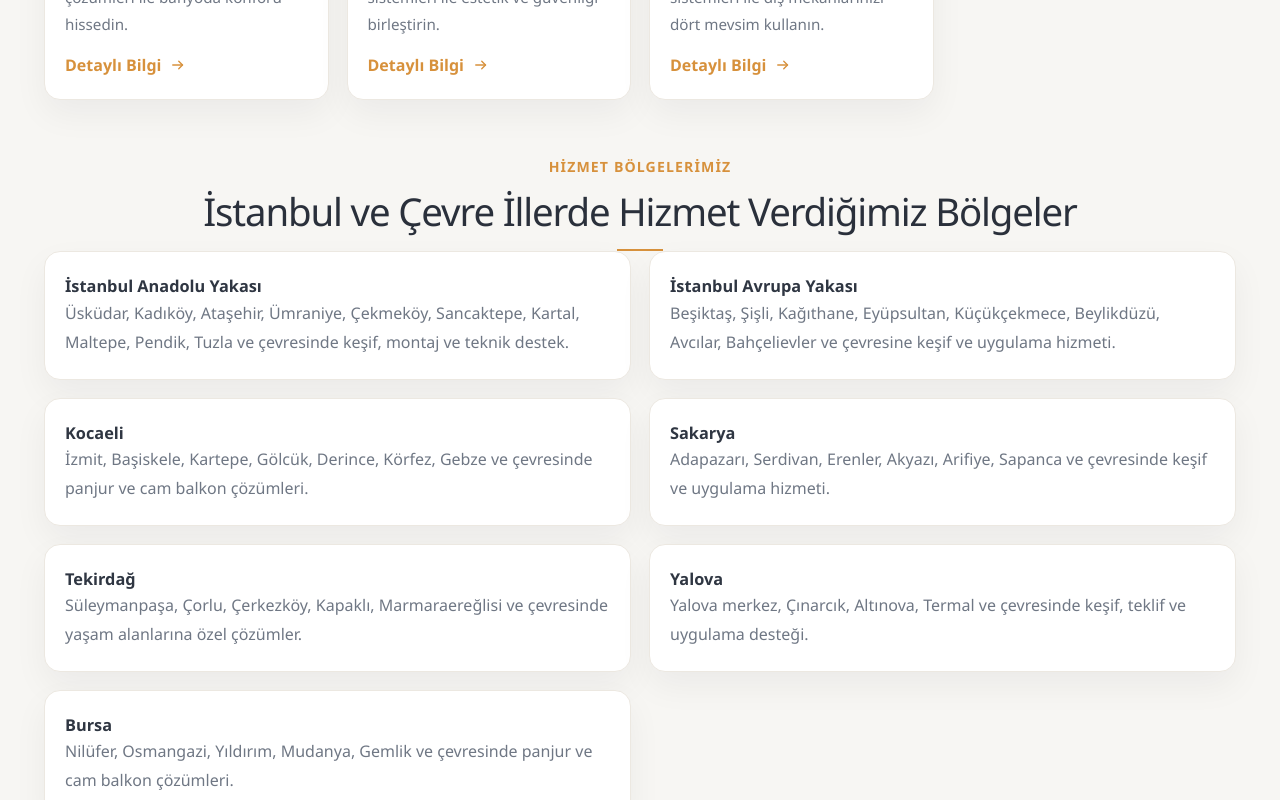
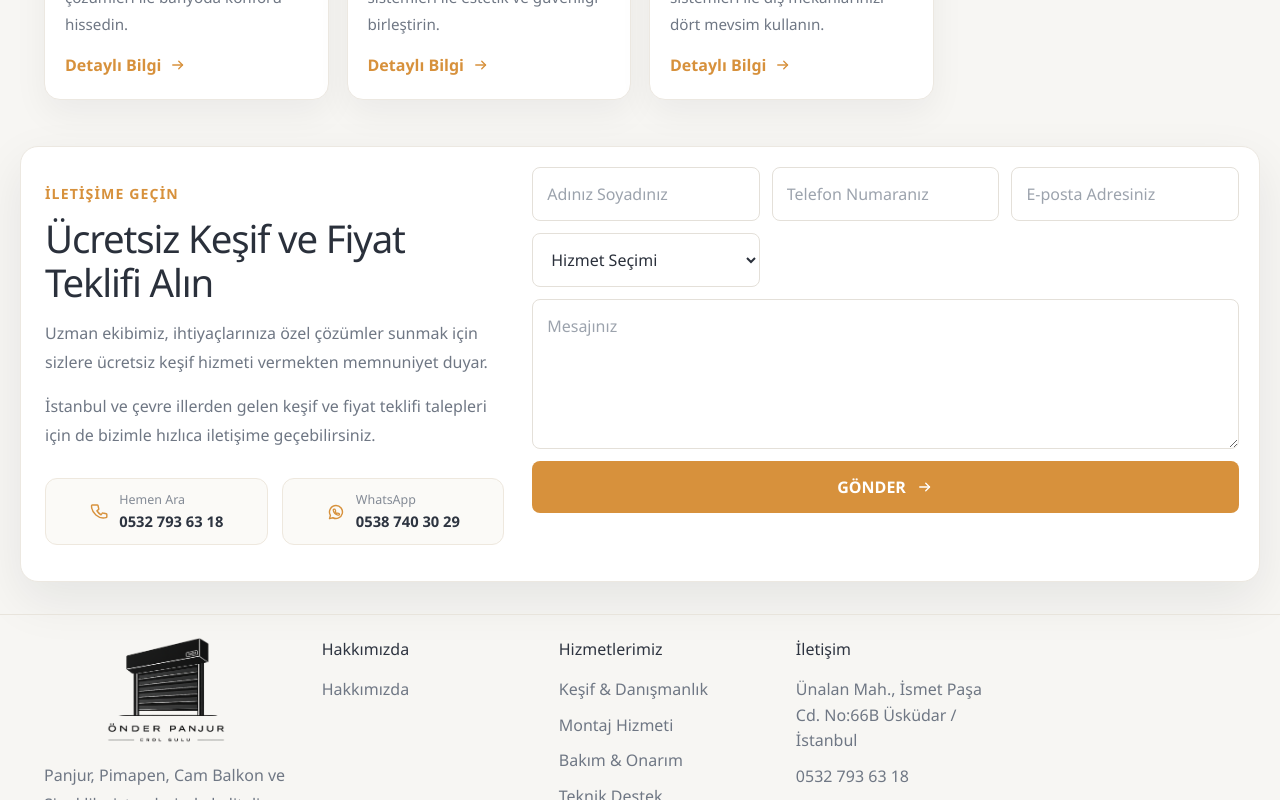
Before and after one commit to huseyiincavus/onder-panjur, a Next.js app: page / in a window 1280 px wide. Shown: the part 2540-3340 px from the top of the page. Built offline with nearby package versions, Linux system fonts and the light colour scheme.

Commit message:
hizmet bolgeleri kalkt

```diff
--- a/app/page.tsx
+++ b/app/page.tsx
@@ -12,7 +12,6 @@ import logoImage from "@/public/images/logo.png";
 import panjurImage from "@/public/images/panjur.png";
 import pimapenImage from "@/public/images/pimapen.png";
 import sineklikImage from "@/public/images/sineklik.png";
-import { serviceAreas } from "@/app/lib/service-areas";
 
 type IconProps = {
   className?: string;
@@ -525,25 +524,6 @@ export default function Page() {
         </div>
       </section>
 
-      <section className="service-area-links">
-        <div className="container-custom">
-          <div className="section-heading">
-            <p className="section-heading__eyebrow">HİZMET BÖLGELERİMİZ</p>
-            <h2>İstanbul ve Çevre İllerde Hizmet Verdiğimiz Bölgeler</h2>
-            <div className="section-heading__line" />
-          </div>
-
-          <div className="service-area-link-grid">
-            {serviceAreas.map((area) => (
-              <Link key={area.slug} href={`/hizmet-bolgeleri/${area.slug}`} className="service-area-link-card">
-                <strong>{area.name}</strong>
-                <span>{area.description}</span>
-              </Link>
-            ))}
-          </div>
-        </div>
-      </section>
-
       <section className="contact-section" id="iletisim">
         <div className="container-custom contact-panel">
           <div className="contact-copy">
```
